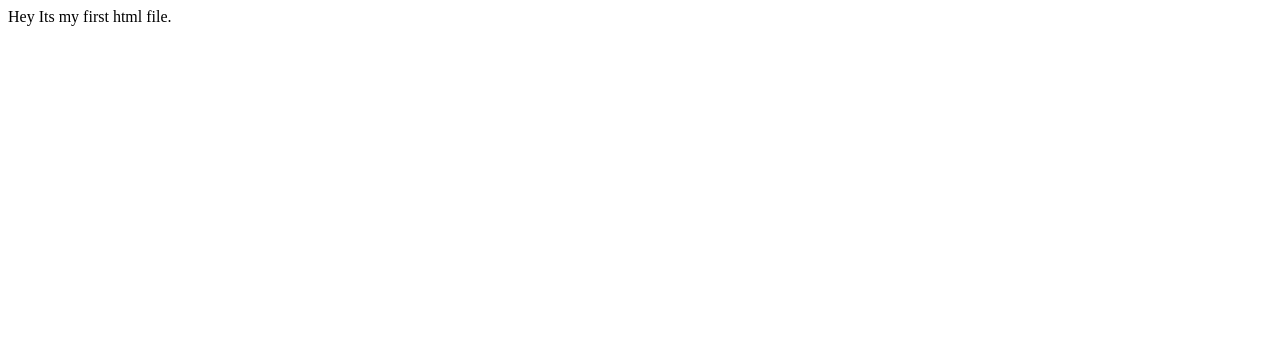
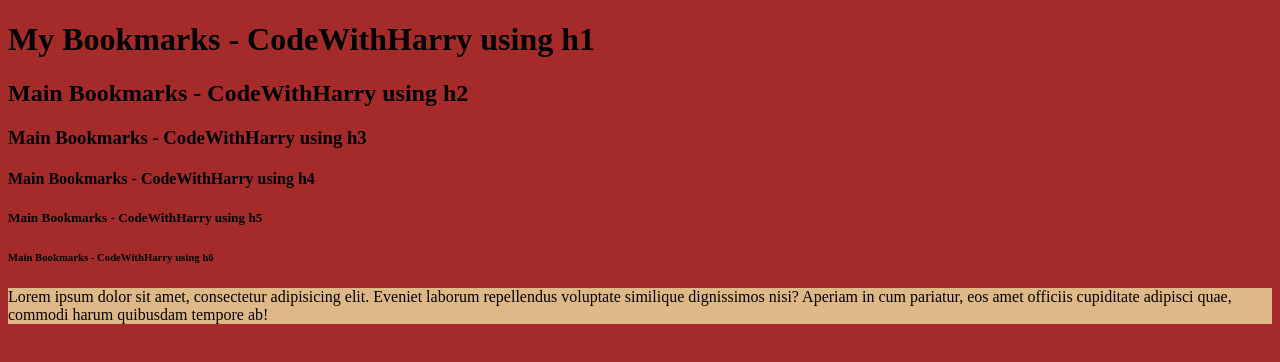
Before and after one commit to mutayib-abdullah/Web-Dev-Practice-File, a plain HTML site: page index.html in a window 1280 px wide. Drawn offline with Linux system fonts and the light colour scheme.

```diff
--- a/index.html
+++ b/index.html
@@ -1 +1,20 @@
-Hey Its my first html file.
+<!DOCTYPE html>
+<html lang="en">
+<head>
+    <meta charset="UTF-8">
+    <meta name="viewport" content="width=device-width, initial-scale=1.0">
+    <title>My Bookmarks - CodeWithHarry</title>
+    <link rel="stylesheet" href="style.css">
+</head>
+<body>
+<h1>My Bookmarks - CodeWithHarry using h1</h1>
+<h2>Main Bookmarks - CodeWithHarry using h2</h2>
+<h3>Main Bookmarks - CodeWithHarry using h3</h3>
+<h4>Main Bookmarks - CodeWithHarry using h4</h4>
+<h5>Main Bookmarks - CodeWithHarry using h5</h5>
+<h6>Main Bookmarks - CodeWithHarry using h6</h6>
+<p style="background-color: burlywood;">Lorem ipsum dolor sit amet, consectetur adipisicing elit. Eveniet laborum repellendus voluptate similique dignissimos nisi? Aperiam in cum pariatur, eos amet officiis cupiditate adipisci quae, commodi harum quibusdam tempore ab!</p>
+    <script src="script.js">
+    </script>
+</body>
+</html>
--- /dev/null
+++ b/script.js
@@ -0,0 +1 @@
+alert("Welcome here")
--- /dev/null
+++ b/style.css
@@ -0,0 +1,3 @@
+body{
+    background-color: brown;
+}
```
Also changed, not shown: bookmarkmanager.html (added, +17 -0 lines).
